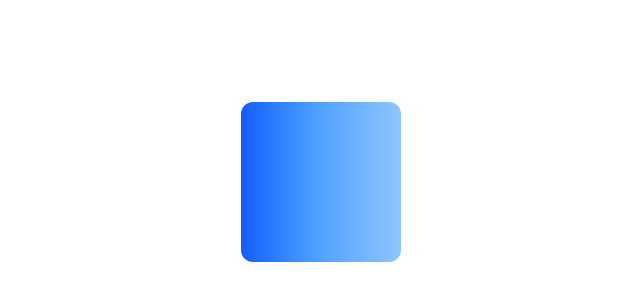
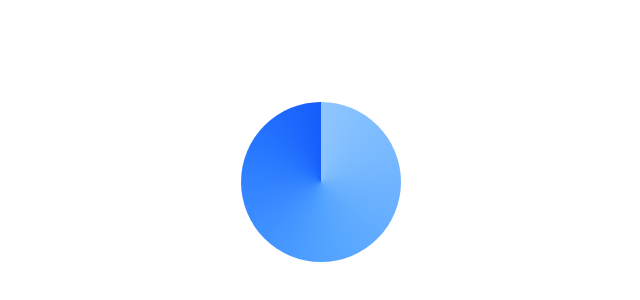
Before and after one commit to arsalannury/Learn_New_Front_Features, a React (Vite) app: page / in a window 1280 px wide. Shown: the part 218-518 px from the top of the page, without its empty margins (319-959 px from the left). Built offline with nearby package versions, Linux system fonts and the light colour scheme.

Commit message:
--test-bg-radial-bg-conic

```diff
--- a/src/App.tsx
+++ b/src/App.tsx
@@ -2,10 +2,9 @@ function App() {
   return (
     <>
       <div
-        className="transition-all duration-1000 hover:rotate-180
-                      rounded-xl w-40 h-40
-                      bg-linear-to-l from-blue-300 via-blue-400  to-blue-600 hover:shadow-sm
-                      absolute top-[50%] left-[50%] translate-x-[-50%] translate-y-[-50%]"
+        className="rounded-full w-40 h-40
+                   bg-conic from-blue-300 via-blue-400  to-blue-600
+                   absolute top-[50%] left-[50%] translate-x-[-50%] translate-y-[-50%]"
       />
     </>
   );
```
